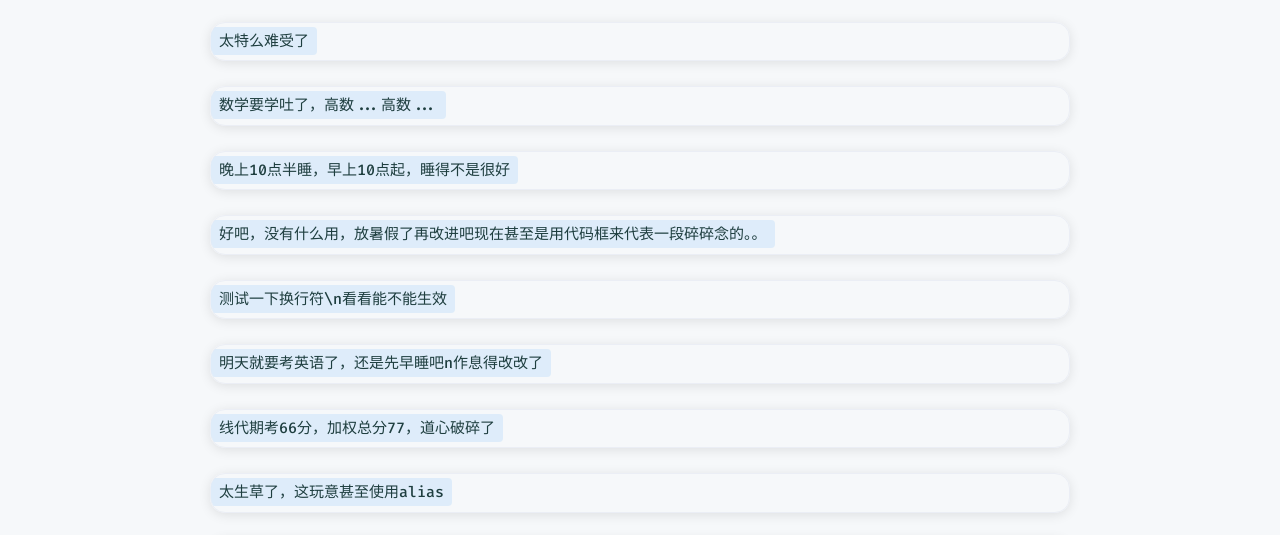
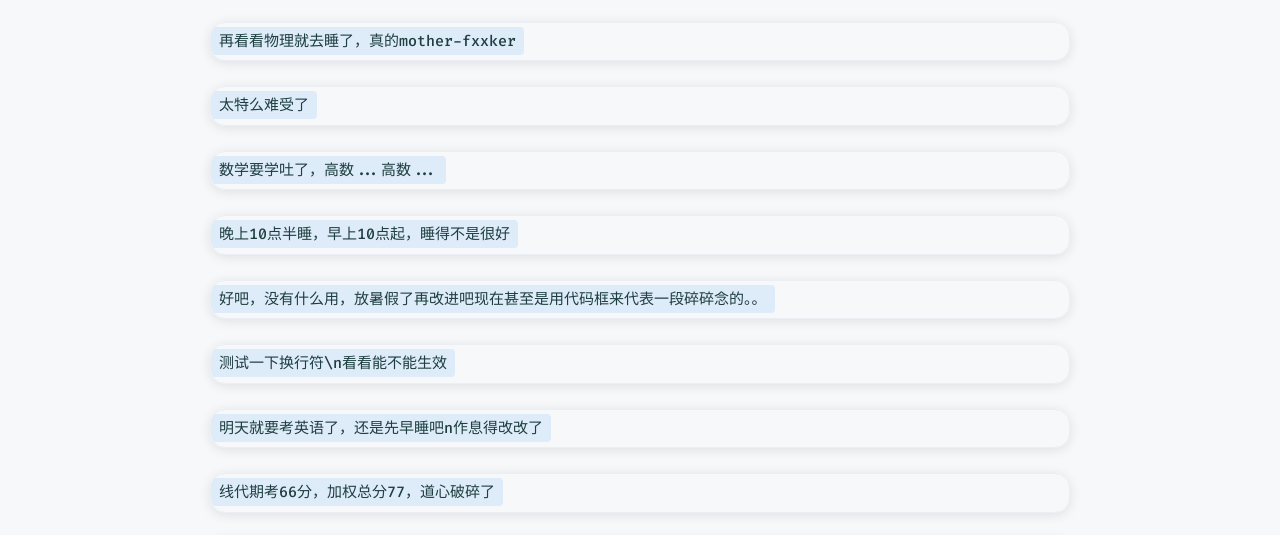
Before and after one commit to 31207/31207.github.io, a plain HTML site: page 碎碎念/index.html in a window 1280 px wide. Shown: the part 258-793 px from the top of the page. Drawn offline with nearby package versions, Linux system fonts and the light colour scheme; a script that the page names is missing.

Commit message:
Site updated: 2024-06-21 20:16:41

```diff
--- a/碎碎念/index.html
+++ b/碎碎念/index.html
@@ -164,7 +164,9 @@
     </div>
 
     <div class="content" v-pre>
-        <h1 id="这是我的碎碎念"><a href="#这是我的碎碎念" class="headerlink" title="这是我的碎碎念"></a>这是我的碎碎念</h1><pre><code class="2024-06-21-16:09:39">太特么难受了
+        <h1 id="这是我的碎碎念"><a href="#这是我的碎碎念" class="headerlink" title="这是我的碎碎念"></a>这是我的碎碎念</h1><pre><code class="2024-06-21-20:16:40">再看看物理就去睡了，真的mother-fxxker
+</code></pre>
+<pre><code class="2024-06-21-16:09:39">太特么难受了
 </code></pre>
 <pre><code class="2024-06-21-16:09:25">数学要学吐了，高数...高数...
 </code></pre>
```
